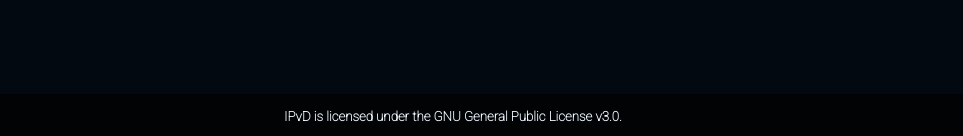
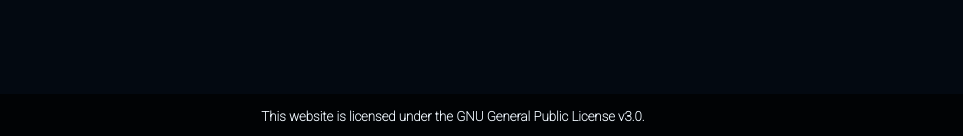
Before and after one commit to JKincorperated/JKincorperated.github.io, a Jekyll site: the page index.html, which Jekyll copies as it is, in a window 1280 px wide and 900 px high, scrolled down 5715 px. Shown: the part 761-897 px from the top of the window, without its empty margins (187-1150 px from the left). Built offline with Jekyll 4.4.1, drawn with Linux system fonts in a browser that asks for light colours.

Commit message:
Update index.html

```diff
--- a/index.html
+++ b/index.html
@@ -371,7 +371,7 @@
     </div>
 
     <div class="footer">
-        <h5>IPvD is licensed under the GNU General Public License v3.0.</h5>
+        <h5>This website is licensed under the GNU General Public License v3.0.</h5>
     </div>
 
     <script>
```
